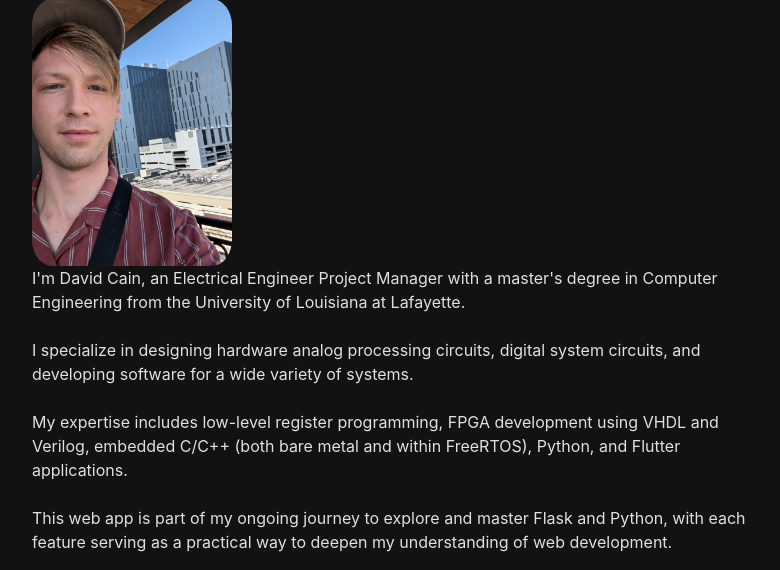
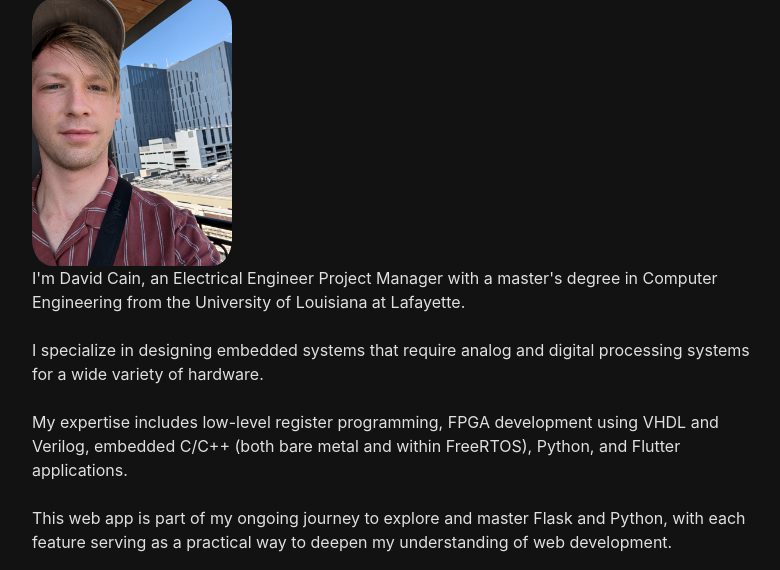
Before and after one commit to monkeyboyfr3sh/flask-blog-app, a Flask app: page /about in a window 1280 px wide. Shown: the part 368-938 px from the top of the page, without its empty margins (53-833 px from the left). Run offline with Flask 3, Linux system fonts and the light colour scheme; some libraries are stand-ins or nearby versions.

Commit message:
updating the bio

```diff
--- a/flaskblog/templates/about.html
+++ b/flaskblog/templates/about.html
@@ -20,7 +20,7 @@
 
         <p>
             I'm David Cain, an Electrical Engineer Project Manager with a master's degree in Computer Engineering from the University of Louisiana at Lafayette.<br><br>
-            I specialize in designing hardware analog processing circuits, digital system circuits, and developing software for a wide variety of systems.<br><br>
+            I specialize in designing embedded systems that require analog and digital processing systems for a wide variety of hardware.<br><br>
             My expertise includes low-level register programming, FPGA development using VHDL and Verilog, embedded C/C++ (both bare metal and within FreeRTOS), Python, and Flutter applications.<br><br>
             This web app is part of my ongoing journey to explore and master Flask and Python, with each feature serving as a practical way to deepen my understanding of web development.
         </p>
```
